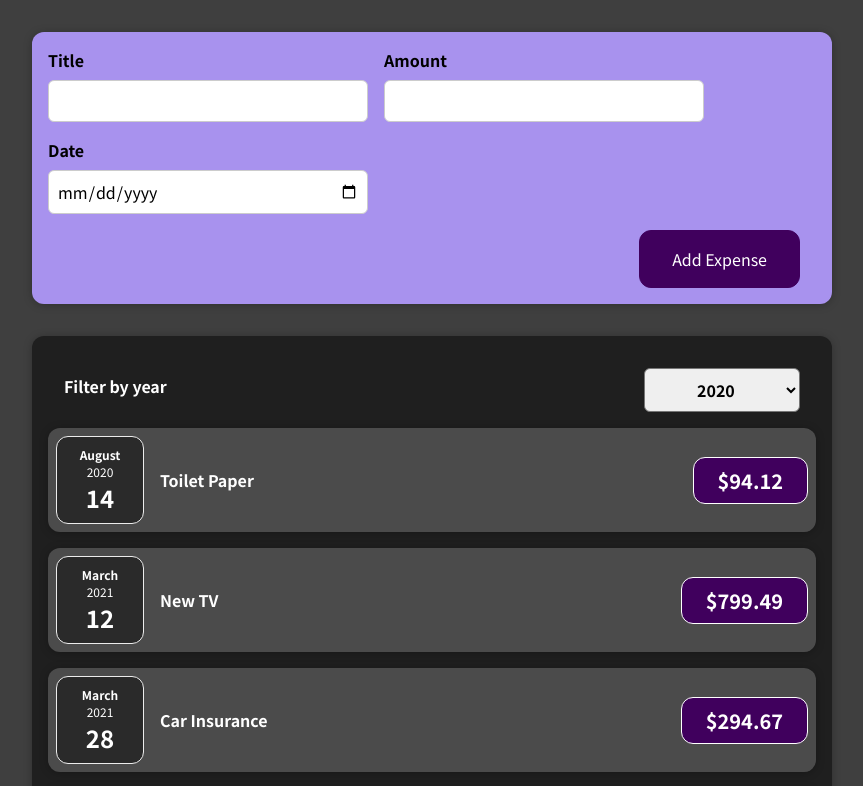
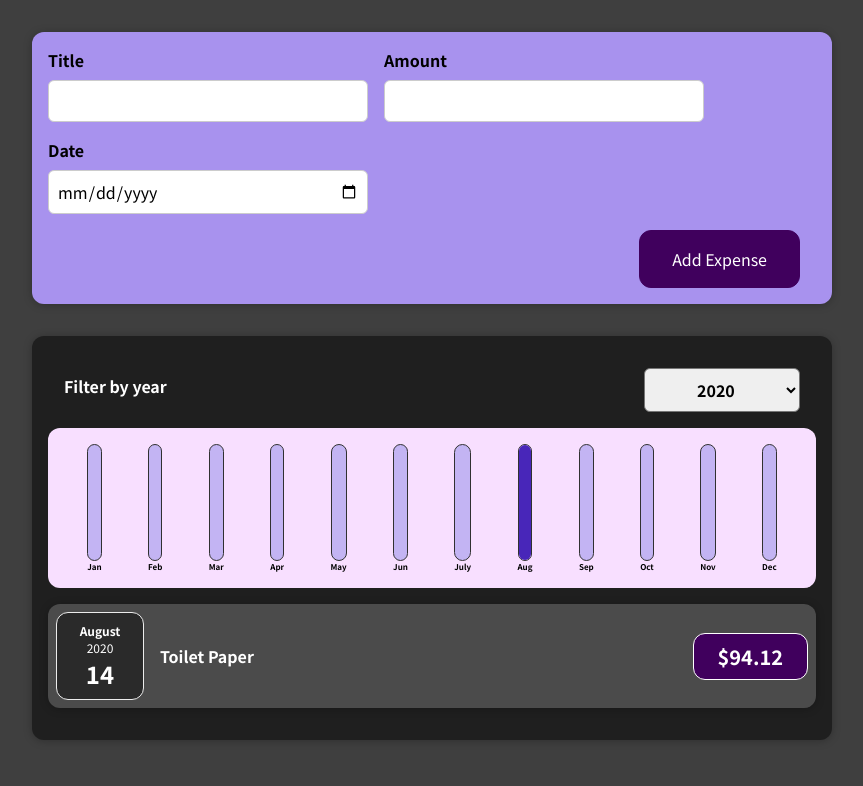
Before and after one commit to AbdAlfadeel-Hamdy/React-ExpenseTracker, a React (Create React App) app: page / in a window 1280 px wide. Shown: the top 786 px of the page, without its empty margins (208-1071 px from the left). Built offline with nearby package versions, Linux system fonts and the light colour scheme.

Commit message:
Implement Expenses Chart

```diff
--- a/src/App.js
+++ b/src/App.js
@@ -1,8 +1,8 @@
 import Expenses from "./components/Expenses/Expenses";
 import NewExpense from "./components/NewExpense/NewExpense";
+import { useState } from "react";
 
-function App() {
-  const expenses = [
+const INITIAL_EXPENSES = [
   {
     id: "e1",
     title: "Toilet Paper",
@@ -23,9 +23,13 @@ function App() {
     date: new Date(2021, 5, 12),
   },
 ];
+function App() {
+  const [expenses, setExpenses] = useState(INITIAL_EXPENSES);
+
   const addExpenseHandler = (expense) => {
-    console.log(expense);
+    setExpenses((prevExpenses) => [expense, ...prevExpenses]);
   };
+
   return (
     <div>
       <NewExpense onAddExpense={addExpenseHandler} />
--- /dev/null
+++ b/src/components/Chart/Chart.css
@@ -0,0 +1,9 @@
+.chart {
+  padding: 1rem;
+  border-radius: 12px;
+  background-color: #f8dfff;
+  text-align: center;
+  display: flex;
+  justify-content: space-around;
+  height: 10rem;
+}
--- /dev/null
+++ b/src/components/Chart/Chart.js
@@ -0,0 +1,19 @@
+import "./Chart.css";
+import ChartBar from "./ChartBar";
+const Chart = ({ dataPoints }) => {
+  const maxValue = Math.max(...dataPoints.map((dataPoint) => dataPoint.value));
+  return (
+    <div className="chart">
+      {dataPoints.map((dataPoint) => (
+        <ChartBar
+          key={dataPoint.label}
+          label={dataPoint.label}
+          value={dataPoint.value}
+          max={maxValue}
+        />
+      ))}
+    </div>
+  );
+};
+
+export default Chart;
--- /dev/null
+++ b/src/components/Chart/ChartBar.css
@@ -0,0 +1,30 @@
+.chart-bar {
+  height: 100%;
+  display: flex;
+  flex-direction: column;
+  align-items: center;
+}
+
+.chart-bar__inner {
+  height: 100%;
+  width: 100%;
+  border: 1px solid #313131;
+  border-radius: 12px;
+  background-color: #c3b4f3;
+  overflow: hidden;
+  display: flex;
+  flex-direction: column;
+  justify-content: flex-end;
+}
+
+.chart-bar__fill {
+  background-color: #4826b9;
+  width: 100%;
+  transition: all 0.3s ease-out;
+}
+
+.chart-bar__label {
+  font-weight: bold;
+  font-size: 0.5rem;
+  text-align: center;
+}
--- /dev/null
+++ b/src/components/Chart/ChartBar.js
@@ -0,0 +1,22 @@
+import "./ChartBar.css";
+const ChartBar = ({ label, value, max }) => {
+  console.log(max);
+  const maxHeight = Math.round((value / max) * 100) + "%";
+  return (
+    <div className="chart-bar">
+      <div className="chart-bar__inner">
+        <div
+          className="Chart-bar__fill"
+          style={{
+            height: maxHeight,
+            backgroundColor: "#4826b9",
+            transition: " all 0.3s ease-out",
+          }}
+        ></div>
+      </div>
+      <div className="chart-bar__label">{label}</div>
+    </div>
+  );
+};
+
+export default ChartBar;
--- a/src/components/Expenses/Expenses.css
+++ b/src/components/Expenses/Expenses.css
@@ -5,3 +5,8 @@
   width: 50rem;
   max-width: 95%;
 }
+
+p {
+  color: #fff;
+  text-align: center;
+}
--- a/src/components/Expenses/Expenses.js
+++ b/src/components/Expenses/Expenses.js
@@ -3,22 +3,34 @@ import ExpenseItem from "./ExpenseItem";
 import Card from "../UI/Card";
 import ExpensesFilter from "./ExpensesFilter";
 import { useState } from "react";
+import ExpensesChart from "./ExpensesChart";
 const Expenses = ({ items }) => {
   const [filteredYear, setFilteredYear] = useState("2020");
+
   const filterChangeHandler = (selectedYear) => {
     setFilteredYear(selectedYear);
   };
+
+  const filteredExpenses = items.filter(
+    (item) => item.date.getFullYear() === +filteredYear
+  );
+
+  const renderedExpenses = filteredExpenses.map((item) => (
+    <ExpenseItem key={item.id} item={item} />
+  ));
+
   return (
     <Card className="expenses">
       <ExpensesFilter
         selected={filteredYear}
         onChangeFilter={filterChangeHandler}
       />
-
-      <ExpenseItem item={items[0]} />
-      <ExpenseItem item={items[1]} />
-      <ExpenseItem item={items[2]} />
-      <ExpenseItem item={items[3]} />
+      <ExpensesChart expenses={filteredExpenses} />
+      {filteredExpenses.length > 0 ? (
+        renderedExpenses
+      ) : (
+        <p>No expenses found.</p>
+      )}
     </Card>
   );
 };
--- /dev/null
+++ b/src/components/Expenses/ExpensesChart.js
@@ -0,0 +1,24 @@
+import Chart from "../Chart/Chart";
+const ExpensesChart = ({ expenses }) => {
+  const dataPoints = [
+    { label: "Jan", value: 0 },
+    { label: "Feb", value: 0 },
+    { label: "Mar", value: 0 },
+    { label: "Apr", value: 0 },
+    { label: "May", value: 0 },
+    { label: "Jun", value: 0 },
+    { label: "July", value: 0 },
+    { label: "Aug", value: 0 },
+    { label: "Sep", value: 0 },
+    { label: "Oct", value: 0 },
+    { label: "Nov", value: 0 },
+    { label: "Dec", value: 0 },
+  ];
+  for (const expense of expenses) {
+    const monthIndex = expense.date.getMonth();
+    dataPoints[monthIndex].value += expense.amount;
+  }
+  return <Chart dataPoints={dataPoints}></Chart>;
+};
+
+export default ExpensesChart;
--- a/src/components/NewExpense/ExpenseForm.js
+++ b/src/components/NewExpense/ExpenseForm.js
@@ -10,7 +10,7 @@ const ExpenseForm = ({ onSaveExpenseData }) => {
   const dateHandler = (e) => setDate(e.target.value);
   const formSubmitHandler = (e) => {
     e.preventDefault();
-    onSaveExpenseData({ title, amount, date: new Date(date) });
+    onSaveExpenseData({ title, amount: +amount, date: new Date(date) });
     setTitle("");
     setAmount("");
     setDate("");
```
Also changed, not shown: 1 other file (tests, documents, lock files or other folders). Lines whose indentation alone changed are shown as unchanged.
